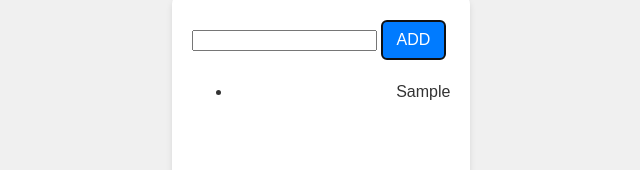
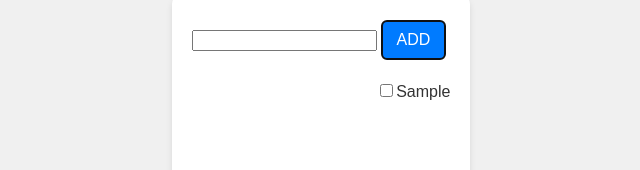
Before and after one commit to SamuilGeorgiev/To-Do_List, a React (Vite) app: page / in a window 1280 px wide. Both pictures are taken after typing "Sample" into the empty fields and a click on the button "ADD". Shown: the part 284-454 px from the top of the page, without its empty margins (319-959 px from the left). Built offline with nearby package versions, Linux system fonts and the light colour scheme.

Commit message:
add the checkboxes

```diff
--- a/src/App.css
+++ b/src/App.css
@@ -4,6 +4,24 @@
   padding: 2rem;
   text-align: center;
 }
+
+
+
+
+ul {
+  list-style-type: none;
+  padding-left: 0;
+}
+
+li {
+  margin-bottom: 8px;
+}
+
+label {
+  cursor: pointer;
+}
+
+
 
 .the1234 {
   color: #33b231;
--- a/src/App.jsx
+++ b/src/App.jsx
@@ -1,11 +1,9 @@
 import React, { useState, useEffect } from 'react'
-import reactLogo from './assets/react.svg'
-import viteLogo from '/vite.svg'
+
 import './App.css'
 
 function App() {
-  const [count, setCount] = useState(0)
-  const [number, setNumber] = useState(0)
+
   const [tasks, setTasks] = useState([]);
   const [newTaskText, setNewTaskText] = useState('');
 
@@ -49,7 +47,12 @@ function App() {
           <button onClick={handleAddTask}>ADD</button>
           <ul >
             {tasks.map((t, i) => (
-              <li key = {i}>{t}</li>
+              <li key = {i}>
+                <label>
+                  <input type="checkbox" />
+                  {t}
+                </label>
+                </li>
             ))}
 
           </ul>
```
